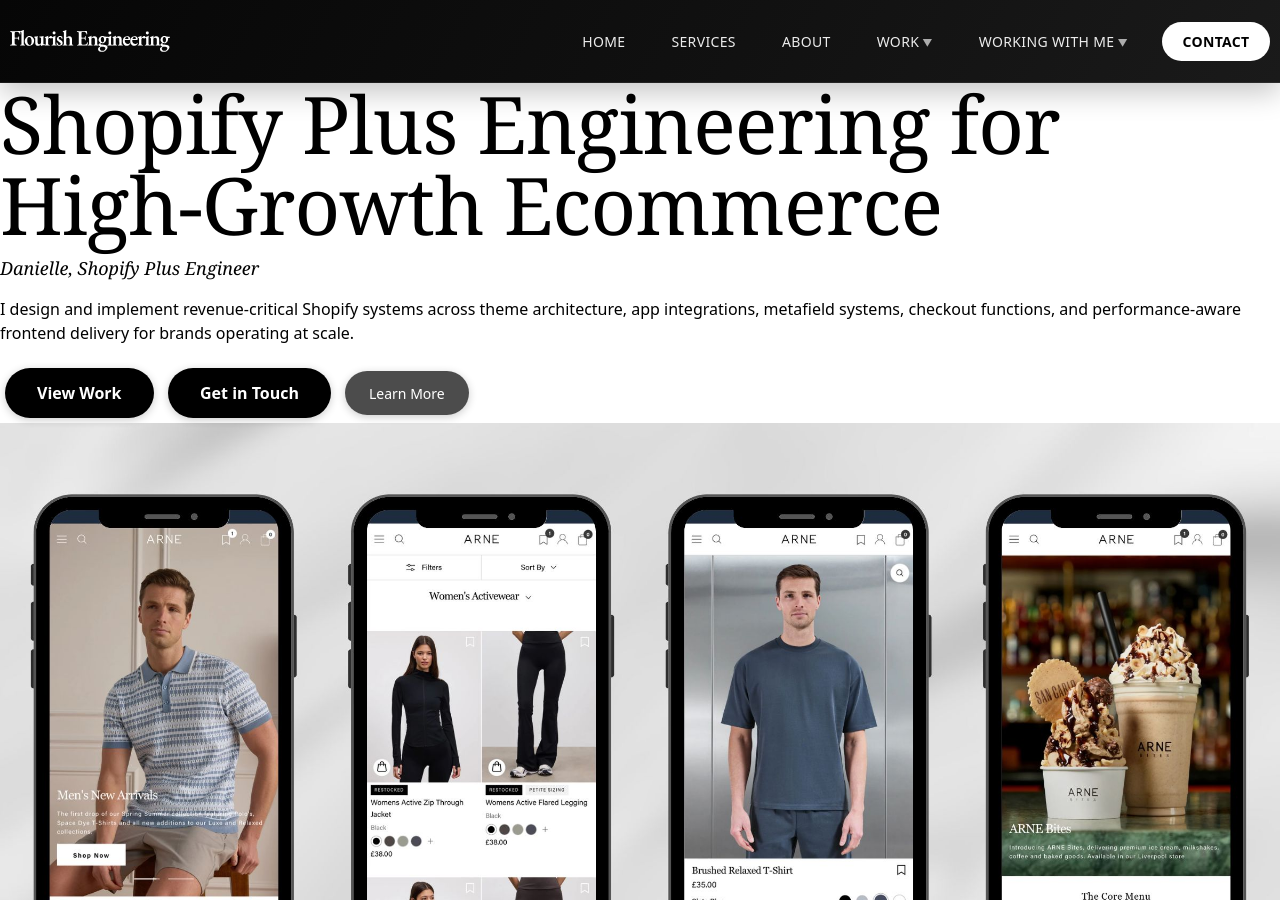
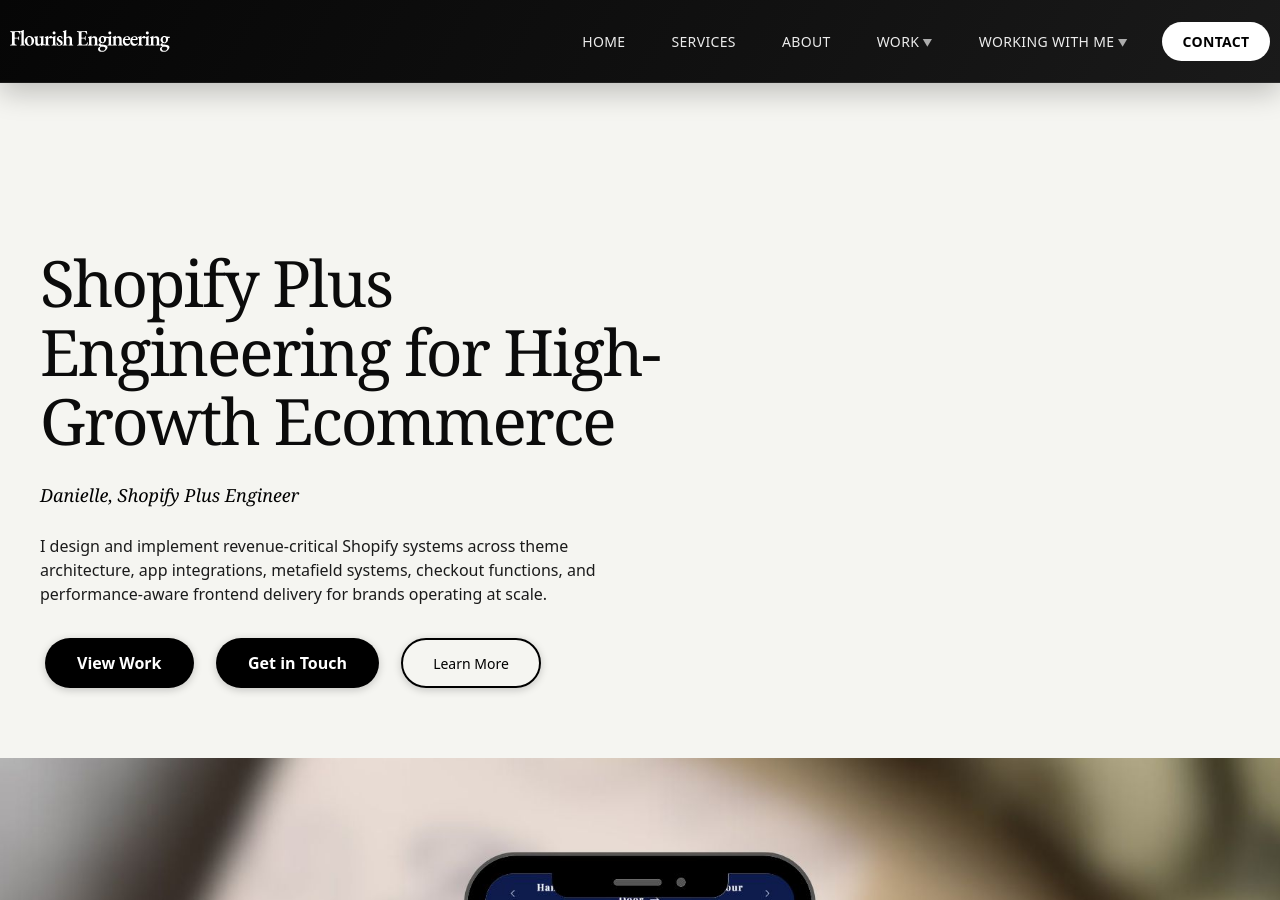
Before and after one commit to DanielleChantee/daniellechantee.github.io, a Jekyll site: the page built from index.html, in a window 1280 px wide and 900 px high. Built offline with Jekyll 4.4.1, drawn with Linux system fonts in a browser that asks for light colours; some of the changed text lies outside the part shown.

Commit message:
Fix index v4 hero assets

```diff
--- a/index.html
+++ b/index.html
@@ -2,7 +2,7 @@
 layout: null
 title: Shopify Plus Engineering for High-Growth Ecommerce | Danielle Adeyemo
 description: Specialist Shopify Plus engineering across theme architecture, app integrations, metafield systems, checkout functions, and performance-aware frontend delivery for established ecommerce brands.
-image: /images/profile-picture.jpeg
+image: /images/Banners/1.jpg
 type: website
 ---
 
@@ -23,7 +23,7 @@
       property="og:description"
       content="Specialist Shopify Plus engineering across theme architecture, app integrations, metafield systems, checkout functions, and performance-aware frontend delivery for established ecommerce brands."
     />
-    <meta property="og:image" content="{{ site.url }}{{ site.baseurl }}/images/profile-picture.jpeg" />
+    <meta property="og:image" content="{{ site.url }}{{ site.baseurl }}/images/Banners/1.jpg" />
     <meta property="og:site_name" content="Danielle Adeyemo | Shopify Plus Engineering" />
     <meta property="og:locale" content="en_GB" />
     <meta name="twitter:card" content="summary_large_image" />
@@ -33,7 +33,7 @@
       name="twitter:description"
       content="Specialist Shopify Plus engineering across theme architecture, app integrations, metafield systems, checkout functions, and performance-aware frontend delivery for established ecommerce brands."
     />
-    <meta name="twitter:image" content="{{ site.url }}{{ site.baseurl }}/images/profile-picture.jpeg" />
+    <meta name="twitter:image" content="{{ site.url }}{{ site.baseurl }}/images/Banners/1.jpg" />
     <link rel="preconnect" href="https://fonts.googleapis.com" />
     <link rel="preconnect" href="https://fonts.gstatic.com" crossorigin />
     <link
@@ -134,7 +134,7 @@
         "description": "Specialist Shopify Plus engineering across theme architecture, app integrations, metafield systems, checkout functions, and performance-aware frontend delivery for established ecommerce brands.",
         "primaryImageOfPage": {
           "@type": "ImageObject",
-          "url": "{{ site.url }}{{ site.baseurl }}/images/profile-picture.jpeg",
+          "url": "{{ site.url }}{{ site.baseurl }}/images/Banners/1.jpg",
           "caption": "Shopify Plus Engineering"
         },
         "about": {
--- a/scripts/scripts.js
+++ b/scripts/scripts.js
@@ -171,6 +171,156 @@
     }
   } catch (error) {
     console.error("Error initializing hero intro choreography:", error);
+  }
+
+  /**
+   * Homepage v4 scroll-scrubbed hero imagery
+   */
+  try {
+    const scrollHero = document.querySelector("[data-homepage-v4-hero]");
+    const scrollHeroContainer = document.querySelector("[data-homepage-v4-container]");
+    const scrollHeroSection = scrollHero ? scrollHero.closest(".homepage-v4-hero") : null;
+    const scrollHeroHeading = scrollHeroSection
+      ? scrollHeroSection.querySelector(".homepage-v4-hero-heading")
+      : null;
+    const scrollHeroSlides = scrollHero ? Array.from(scrollHero.querySelectorAll("[data-homepage-v4-slide]")) : [];
+    const scrollHeroDesktopMediaQuery = window.matchMedia("(min-width: 1220px)");
+    const scrollHeroTabletMediaQuery = window.matchMedia("(max-width: 1219px)");
+
+    if (scrollHero && scrollHeroContainer && scrollHeroSection && scrollHeroHeading && scrollHeroSlides.length) {
+      let activeSlideIndex = 0;
+      let rafId = 0;
+      let previousStep = 0;
+      let isReleased = false;
+
+      const getStepPercentage = () => {
+        const propertyName = scrollHeroDesktopMediaQuery.matches
+          ? "--homepage-v4-step-percent"
+          : "--homepage-v4-step-percent-mobile";
+        const percentage = Number.parseFloat(
+          window.getComputedStyle(document.body).getPropertyValue(propertyName),
+        );
+        return Number.isFinite(percentage) && percentage > 0 ? percentage : 7;
+      };
+
+      const getMobileCycleDensity = () => {
+        const density = Number.parseFloat(
+          window.getComputedStyle(document.body).getPropertyValue("--homepage-v4-mobile-cycle-density"),
+        );
+        return Number.isFinite(density) && density > 0 ? density : 1.45;
+      };
+
+      const setActiveSlide = (nextIndex) => {
+        scrollHeroSlides.forEach((slide, index) => {
+          const isActive = index === nextIndex;
+          slide.style.opacity = isActive ? "1" : "0";
+          slide.classList.toggle("is-active", isActive);
+        });
+        activeSlideIndex = nextIndex;
+        scrollHero.dataset.activeSlide = String(nextIndex);
+      };
+
+      const updateScrollHero = () => {
+        rafId = 0;
+        const viewportHeight = window.innerHeight || document.documentElement.clientHeight;
+        const headerElement = document.querySelector("header");
+        const headerBottom = headerElement ? headerElement.getBoundingClientRect().bottom : 0;
+        const heroRect = scrollHeroSection.getBoundingClientRect();
+
+        if (prefersReducedMotion) {
+          scrollHeroSection.classList.remove("homepage-v4-hero-is-active", "homepage-v4-hero-is-released");
+          setActiveSlide(0);
+          previousStep = 0;
+          isReleased = false;
+          return;
+        }
+
+        const containerRect = scrollHeroContainer.getBoundingClientRect();
+
+        if (window.innerWidth <= 820) {
+          const mobileStart = viewportHeight;
+          const mobileEnd = -containerRect.height;
+          const mobileRange = Math.max(mobileStart - mobileEnd, 1);
+          const mobileTraveled = Math.min(Math.max(mobileStart - containerRect.top, 0), mobileRange);
+          const mobileProgress = mobileTraveled / mobileRange;
+          const mobileRawValue = Math.round(mobileProgress * 100 * getMobileCycleDensity());
+          const mobileStep = Math.floor(mobileRawValue / getStepPercentage());
+
+          scrollHeroSection.classList.remove("homepage-v4-hero-is-active", "homepage-v4-hero-is-released");
+          isReleased = false;
+
+          if (mobileStep !== previousStep) {
+            const direction = mobileStep > previousStep ? 1 : -1;
+            previousStep = mobileStep;
+
+            if (direction !== 0) {
+              const nextIndex =
+                (activeSlideIndex + direction + scrollHeroSlides.length) % scrollHeroSlides.length;
+              setActiveSlide(nextIndex);
+            }
+          }
+
+          return;
+        }
+
+        const start = viewportHeight * 0.75;
+        const end = -containerRect.height;
+        const totalDistance = Math.max(start - end, 1);
+        const traveled = Math.min(Math.max(start - containerRect.top, 0), totalDistance);
+        const progress = traveled / totalDistance;
+        const rawValue = Math.round(progress * 100);
+        const step = Math.floor(rawValue / getStepPercentage());
+        const isHeroActive = heroRect.top < viewportHeight && heroRect.bottom > headerBottom;
+        const shouldRelease = containerRect.top <= headerBottom;
+
+        scrollHeroSection.classList.toggle("homepage-v4-hero-is-active", isHeroActive);
+
+        if (shouldRelease && !isReleased) {
+          const headingRect = scrollHeroHeading.getBoundingClientRect();
+          const releaseTop = Math.max(0, headingRect.top - heroRect.top);
+          scrollHeroSection.style.setProperty("--homepage-v4-heading-release-top", `${releaseTop}px`);
+          isReleased = true;
+        } else if (!shouldRelease && isReleased) {
+          scrollHeroSection.style.setProperty("--homepage-v4-heading-release-top", "0px");
+          isReleased = false;
+        }
+
+        scrollHeroSection.classList.toggle("homepage-v4-hero-is-released", shouldRelease);
+
+        if (step !== previousStep) {
+          const direction = step > previousStep ? 1 : -1;
+          previousStep = step;
+
+          if (direction !== 0) {
+            const nextIndex =
+              (activeSlideIndex + direction + scrollHeroSlides.length) % scrollHeroSlides.length;
+            setActiveSlide(nextIndex);
+          }
+        }
+      };
+
+      const requestScrollHeroUpdate = () => {
+        if (rafId) {
+          return;
+        }
+        rafId = window.requestAnimationFrame(updateScrollHero);
+      };
+
+      setActiveSlide(0);
+      updateScrollHero();
+      window.addEventListener("scroll", requestScrollHeroUpdate, { passive: true });
+      window.addEventListener("resize", requestScrollHeroUpdate);
+
+      [scrollHeroDesktopMediaQuery, scrollHeroTabletMediaQuery].forEach((mediaQuery) => {
+        if (typeof mediaQuery.addEventListener === "function") {
+          mediaQuery.addEventListener("change", requestScrollHeroUpdate);
+        } else if (typeof mediaQuery.addListener === "function") {
+          mediaQuery.addListener(requestScrollHeroUpdate);
+        }
+      });
+    }
+  } catch (error) {
+    console.error("Error initializing homepage v4 scroll hero:", error);
   }
 
   /**
--- /dev/null
+++ b/styles/homepage-v4.css
@@ -0,0 +1,257 @@
+.homepage-v4 {
+  --homepage-v4-bg: #f5f5f1;
+  --homepage-v4-step-percent: 7;
+  --homepage-v4-step-percent-mobile: 11;
+  --homepage-v4-mobile-cycle-density: 1.85;
+  background: var(--homepage-v4-bg);
+  overflow-x: hidden;
+  overflow-x: clip;
+}
+
+.homepage-v4 main {
+  background: var(--homepage-v4-bg);
+}
+
+.homepage-v4 .homepage-v4-hero {
+  position: relative;
+  z-index: 5;
+  background: var(--homepage-v4-bg);
+  padding-top: 75vh;
+  min-height: calc(75vh + 100vh);
+  --homepage-v4-heading-release-top: 0px;
+}
+
+.homepage-v4 .homepage-v4-hero-heading {
+  position: fixed;
+  top: auto;
+  right: 0;
+  bottom: 23vh;
+  left: 0;
+  inset: auto 0 23vh;
+  z-index: 1;
+  pointer-events: auto;
+  opacity: 0;
+  visibility: hidden;
+  transition: opacity 180ms linear;
+}
+
+.homepage-v4 .homepage-v4-hero.homepage-v4-hero-is-active .homepage-v4-hero-heading {
+  opacity: 1;
+  visibility: visible;
+}
+
+.homepage-v4 .homepage-v4-hero.homepage-v4-hero-is-released .homepage-v4-hero-heading {
+  position: absolute;
+  top: var(--homepage-v4-heading-release-top);
+  right: 0;
+  bottom: auto;
+  left: 0;
+  inset: var(--homepage-v4-heading-release-top) 0 auto;
+}
+
+.homepage-v4 .homepage-v4-hero-heading-inner {
+  width: min(100%, calc(100vw - 5rem));
+  max-width: 1360px;
+  margin: 0 auto;
+}
+
+.homepage-v4 .homepage-v4-hero-heading h1 {
+  max-width: 21.5ch;
+  margin: 0 0 1.8rem;
+  font-family: var(--font-heading);
+  font-size: clamp(3.25rem, 5vw, 4.45rem);
+  font-weight: 500;
+  line-height: 1.08;
+  letter-spacing: -0.032em;
+  color: #0b0b0b;
+  overflow-wrap: normal;
+  word-break: normal;
+  text-wrap: balance;
+}
+
+.homepage-v4 .homepage-v4-hero-kicker {
+  margin: 0 0 1.7rem;
+}
+
+.homepage-v4 .homepage-v4-hero-lead {
+  max-width: 39rem;
+  margin: 0;
+  font-family: var(--font-body);
+  font-size: 16px;
+  line-height: 1.5;
+  color: #1b1b1b;
+}
+
+.homepage-v4 .homepage-v4-hero-actions {
+  display: flex;
+  flex-wrap: wrap;
+  gap: 12px;
+  margin-top: 1.7rem;
+  width: 100%;
+}
+
+.homepage-v4 .homepage-v4-hero-actions .btn {
+  flex: 0 1 auto;
+  min-width: 140px;
+}
+
+.homepage-v4 .homepage-v4-hero-actions .btn-secondary {
+  background: transparent;
+  color: var(--text-black);
+  border: 2px solid var(--text-black);
+}
+
+.homepage-v4 .homepage-v4-hero-actions .btn-secondary:hover {
+  background: var(--bg-black);
+  color: var(--text-white);
+  border-color: var(--bg-black);
+}
+
+.homepage-v4 .homepage-v4-hero-media {
+  position: relative;
+  z-index: 2;
+  width: 100%;
+  height: 100vh;
+  background: var(--homepage-v4-bg);
+  pointer-events: none;
+}
+
+.homepage-v4 .homepage-v4-hero-slider {
+  position: absolute;
+  top: 0;
+  right: 0;
+  bottom: 0;
+  left: 0;
+  inset: 0;
+  overflow: hidden;
+}
+
+.homepage-v4 .homepage-v4-slide {
+  position: absolute;
+  top: 0;
+  right: 0;
+  bottom: 0;
+  left: 0;
+  inset: 0;
+  opacity: 0;
+}
+
+.homepage-v4 .homepage-v4-slide.is-active {
+  opacity: 1;
+}
+
+.homepage-v4 .homepage-v4-slide img {
+  position: absolute;
+  top: 0;
+  right: 0;
+  bottom: 0;
+  left: 0;
+  inset: 0;
+  width: 100%;
+  height: 100%;
+  object-fit: cover;
+  object-position: center;
+  display: block;
+  -webkit-user-select: none;
+  user-select: none;
+  -webkit-user-drag: none;
+}
+
+.homepage-v4 .homepage-service-overview {
+  position: relative;
+  z-index: 4;
+  padding-top: 0;
+}
+
+@media (max-width: 1219px) {
+  .homepage-v4 .homepage-v4-hero-heading {
+    inset: auto 0 18vh;
+    top: auto;
+    right: 0;
+    bottom: 18vh;
+    left: 0;
+  }
+
+  .homepage-v4 .homepage-v4-hero-heading-inner {
+    width: min(100%, calc(100vw - 3.5rem));
+  }
+
+  .homepage-v4 .homepage-v4-hero-heading h1 {
+    max-width: 19ch;
+    font-size: clamp(2.85rem, 6.3vw, 4rem);
+  }
+
+  .homepage-v4 .homepage-v4-hero-lead {
+    max-width: 35rem;
+  }
+}
+
+@media (max-width: 820px) {
+  .homepage-v4 .homepage-v4-hero {
+    padding-top: 0;
+    min-height: auto;
+  }
+
+  .homepage-v4 .homepage-v4-hero-heading {
+    position: relative;
+    inset: auto;
+    z-index: 3;
+    padding: 7.75rem 1.5rem 1.75rem;
+    opacity: 1;
+    visibility: visible;
+  }
+
+  .homepage-v4 .homepage-v4-hero-heading-inner {
+    width: 100%;
+    max-width: none;
+  }
+
+  .homepage-v4 .homepage-v4-hero-heading h1 {
+    max-width: none;
+    font-size: clamp(2.55rem, 9vw, 3.7rem);
+    overflow-wrap: normal;
+    word-break: normal;
+    text-wrap: pretty;
+  }
+
+  .homepage-v4 .homepage-v4-hero-kicker {
+    margin-bottom: 1.3rem;
+  }
+
+  .homepage-v4 .homepage-v4-hero-lead {
+    max-width: none;
+  }
+
+  .homepage-v4 .homepage-v4-hero-actions {
+    margin-top: 1.35rem;
+  }
+
+  .homepage-v4 .homepage-v4-hero-actions .btn {
+    min-width: 0;
+  }
+
+  .homepage-v4 .homepage-v4-hero-media {
+    height: auto;
+    padding-bottom: 120%;
+  }
+}
+
+@media (max-width: 560px) {
+  .homepage-v4 .homepage-v4-hero-heading {
+    padding: 6.75rem 1.25rem 1.5rem;
+  }
+
+  .homepage-v4 .homepage-v4-hero-heading h1 {
+    font-size: clamp(2.25rem, 10.5vw, 3.05rem);
+    line-height: 1.02;
+    text-wrap: initial;
+  }
+
+  .homepage-v4 .homepage-v4-hero-actions {
+    gap: 10px;
+  }
+
+  .homepage-v4 .homepage-v4-hero-actions .btn {
+    width: 100%;
+  }
+}
```
